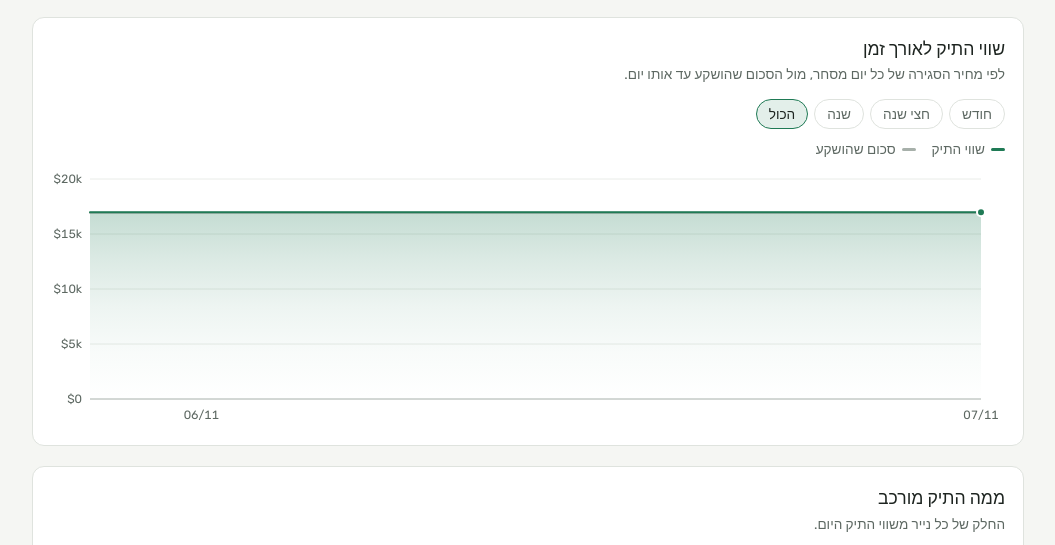
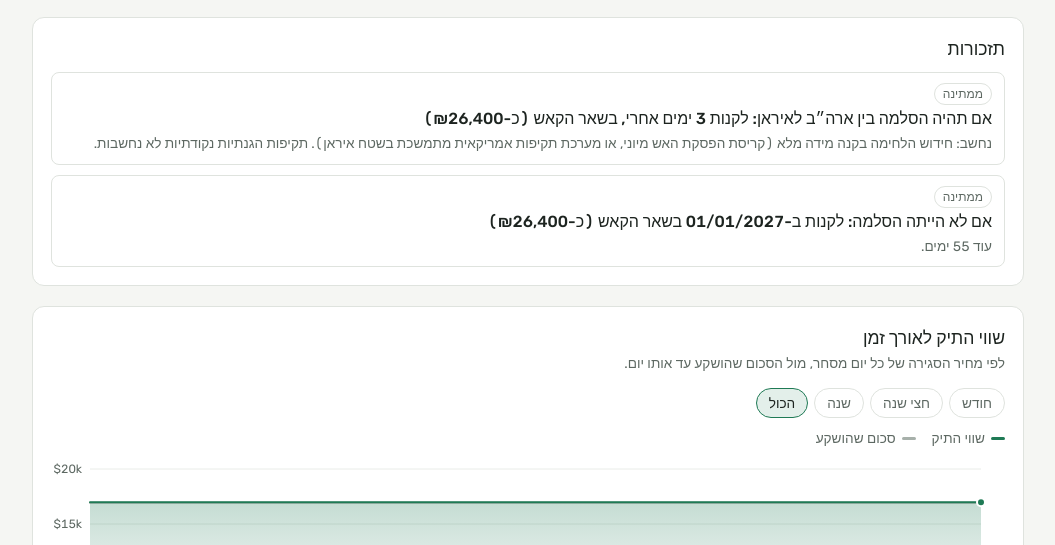
Before and after one commit to Lir5353/tik-9f3k2, a plain HTML site: page docs/index.html in a window 1280 px wide. Shown: the part 252-797 px from the top of the page, without its empty margins (112-1167 px from the left). Drawn offline with nearby package versions, Linux system fonts and the light colour scheme; a web font is replaced by a local one.

Commit message:
כרטיס תזכורות באתר: הסלמה ארה״ב-איראן ו-1.1.27
Co-Authored-By: Claude Sonnet 5.5 <noreply@anthropic.com>

```diff
--- a/docs/index.html
+++ b/docs/index.html
@@ -135,6 +135,15 @@
   th.n { text-align: left; }
   .tick { font-weight: 500; }
 
+
+  .rem { display: grid; gap: 10px; margin: 10px 0 0; padding: 0; list-style: none; }
+  .rem li { display: grid; gap: 2px; padding: 10px 12px; border: 1px solid var(--line); border-radius: 8px; }
+  .rem li.due { border-color: var(--accent); background: color-mix(in srgb, var(--accent) 10%, transparent); }
+  .rem li.off { opacity: .55; }
+  .rem .t { font-weight: 500; }
+  .rem .s { color: var(--muted); font-size: .85rem; }
+  .rem .tag { justify-self: start; font-size: .75rem; padding: 1px 8px; border-radius: 999px; border: 1px solid var(--line); color: var(--muted); }
+  .rem li.due .tag { color: var(--panel); background: var(--accent); border-color: var(--accent); }
   footer { color: var(--muted); font-size: .8rem; text-align: center; }
 
   .ccy { display: inline-flex; border: 1px solid var(--line); border-radius: 999px; padding: 2px; justify-self: start; }
@@ -180,6 +189,11 @@
         <div class="big num" id="gain">—</div>
         <div class="small"><span class="num" id="gain-pct">—</span><span class="num" id="gain-alt">—</span></div>
       </div>
+    </section>
+
+    <section class="card" id="reminders" hidden>
+      <h2>תזכורות</h2>
+      <ul class="rem" id="rem-list"></ul>
     </section>
 
     <section class="card" id="value-over-time">
@@ -238,6 +252,7 @@
 </div>
 
 <script src="https://cdnjs.cloudflare.com/ajax/libs/d3/7.8.5/d3.min.js"></script>
+<script>document.write('<script src="reminders.js?t=' + Date.now() + '"><\/script>');</script>
 <script>/* always load fresh data: GitHub Pages lets browsers cache files for 10 minutes */document.write('<script src="data.js?t=' + Date.now() + '"><\/script>');</script>
 <script>
 (() => {
@@ -555,10 +570,60 @@
     drawChart();
   }
 
+
+  // ---------- Reminders ----------
+  function drawReminders() {
+    const R = window.REMINDERS;
+    const box = $('reminders');
+    if (!R) { box.hidden = true; return; }
+    const today = new Date().toLocaleDateString('en-CA');
+    const cashIls = Math.round(buys.filter((b) => b.ticker === 'ILS').reduce((s, b) => s + b.shares, 0));
+    const cash = cashIls > 0 ? ' (כ-\u20AA' + d3.format(',')(cashIls) + ')' : '';
+    const items = [];
+    const fmtDay = (s) => dayFull(s);
+    if (R.war && R.war.trigger) {
+      const due = R.war.due;
+      items.push({
+        title: 'הסלמה בין ארה״ב לאיראן: לקנות בשאר הקאש' + cash,
+        sub: 'ההסלמה זוהתה ב-' + fmtDay(R.war.trigger) + '. מועד הקנייה: ' + fmtDay(due) + ' (3 ימים אחרי).',
+        due: today >= due,
+        tag: today >= due ? 'הגיע הזמן' : 'מתקרב',
+      });
+      items.push({title: 'קנייה ב-1 בינואר 2027', sub: 'בוטלה, כי ההסלמה קדמה לה.', off: true, tag: 'בוטלה'});
+    } else {
+      items.push({
+        title: 'אם תהיה הסלמה בין ארה״ב לאיראן: לקנות 3 ימים אחרי, בשאר הקאש' + cash,
+        sub: (R.war && R.war.rule) || '',
+        tag: 'ממתינה',
+      });
+      const jan = (R.jan && R.jan.due) || '2027-01-01';
+      items.push({
+        title: 'אם לא הייתה הסלמה: לקנות ב-' + fmtDay(jan) + ' בשאר הקאש' + cash,
+        sub: today >= jan ? 'התאריך הגיע.' : 'עוד ' + Math.max(0, Math.round((new Date(jan) - new Date(today)) / 864e5)) + ' ימים.',
+        due: today >= jan,
+        tag: today >= jan ? 'הגיע הזמן' : 'ממתינה',
+      });
+    }
+    const ul = $('rem-list');
+    ul.replaceChildren();
+    for (const it of items) {
+      const li = document.createElement('li');
+      if (it.due) li.className = 'due';
+      if (it.off) li.className = 'off';
+      const tag = document.createElement('span'); tag.className = 'tag'; tag.textContent = it.tag;
+      const t1 = document.createElement('div'); t1.className = 't'; t1.textContent = it.title;
+      li.append(tag, t1);
+      if (it.sub) { const s = document.createElement('div'); s.className = 's'; s.textContent = it.sub; li.appendChild(s); }
+      ul.appendChild(li);
+    }
+    box.hidden = none;
+  }
+
   setRangeButtons();
   $('ccy-usd').setAttribute('aria-pressed', String(ccy === 'usd'));
   $('ccy-ils').setAttribute('aria-pressed', String(ccy === 'ils'));
   drawAll();
+  drawReminders();
   let lastW = $('chart').clientWidth;
   new ResizeObserver(() => { const w = $('chart').clientWidth; if (w !== lastW) { lastW = w; drawChart(); } }).observe($('chart'));
   window.matchMedia('(prefers-color-scheme: dark)').addEventListener('change', drawChart);
--- /dev/null
+++ b/docs/reminders.js
@@ -0,0 +1,15 @@
+/* Reminders shown on the site. The daily check (scheduled task "portfolio-reminders") edits this file.
+   war.trigger: date (YYYY-MM-DD) the escalation was detected, or null. war.due = trigger + 3 days.
+   jan.due: fallback buy date if no escalation happened before it. notified: the reminder was already sent. */
+window.REMINDERS = {
+  war: {
+    trigger: null,
+    due: null,
+    notified: false,
+    rule: "נחשב: חידוש הלחימה בקנה מידה מלא (קריסת הפסקת האש מיוני, או מערכת תקיפות אמריקאית מתמשכת בשטח איראן). תקיפות הגנתיות נקודתיות לא נחשבות."
+  },
+  jan: {
+    due: "2027-01-01",
+    notified: false
+  }
+};
```
